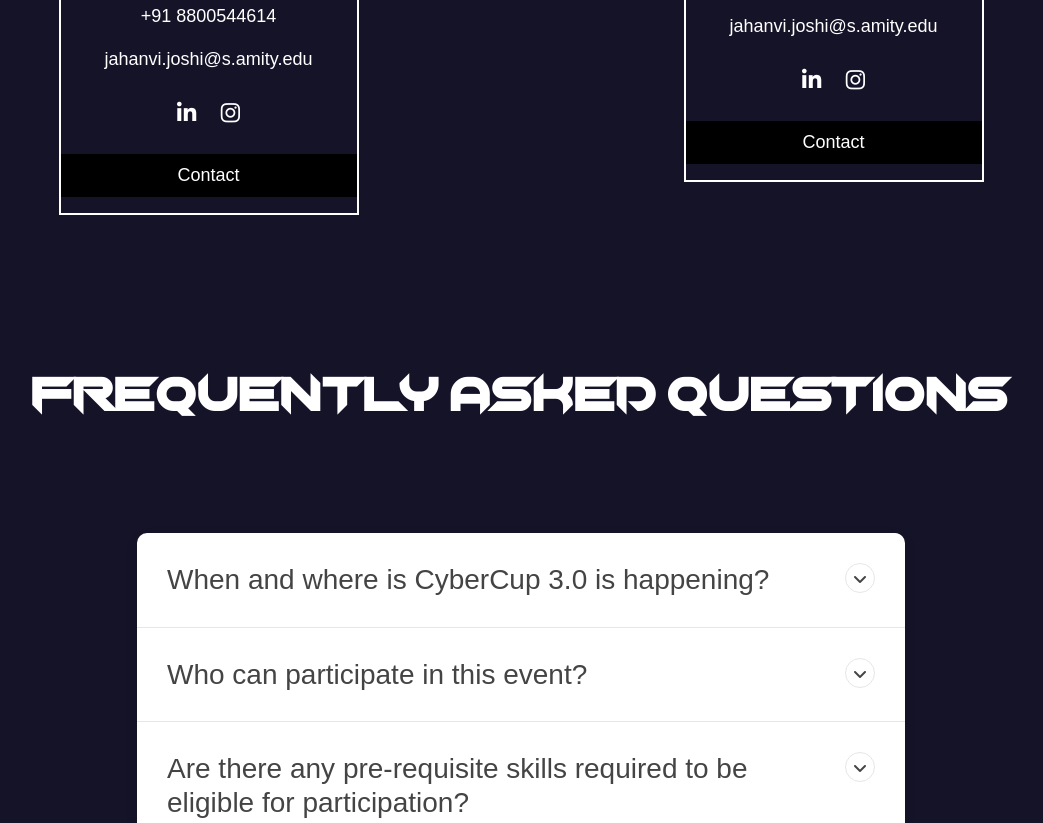
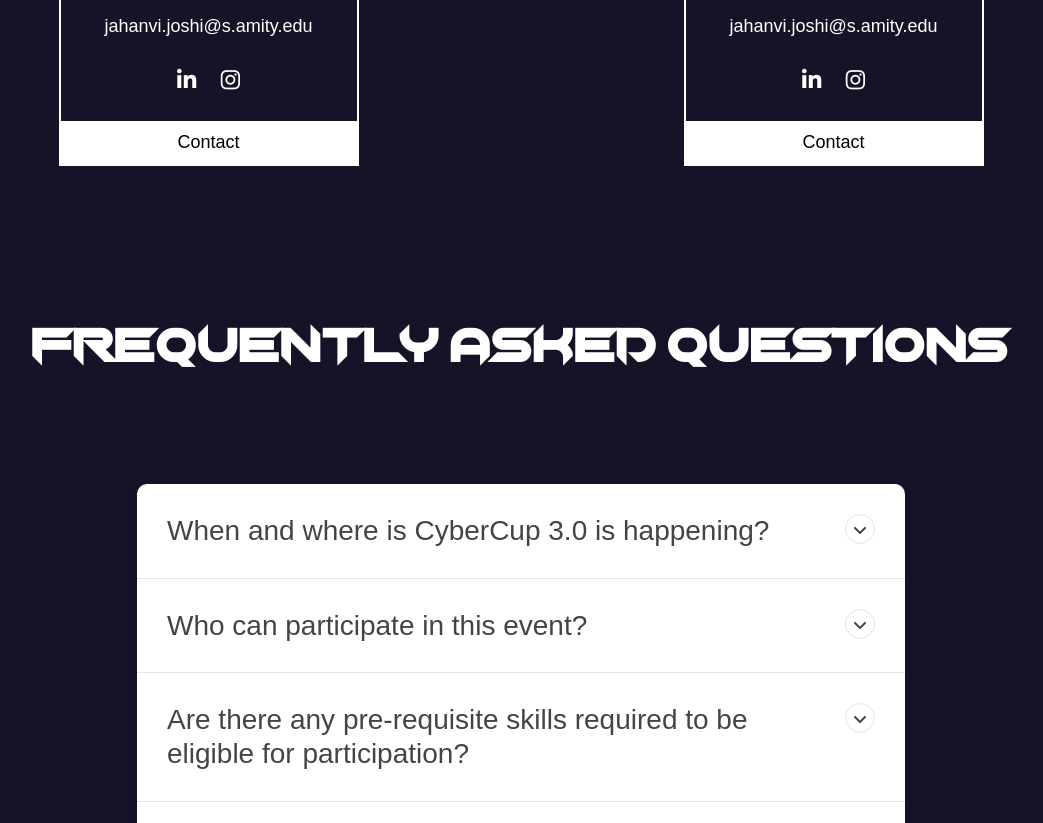
Before and after one commit to thisismevri/CyberCup3.0, a plain HTML site: page index.html in a window 1280 px wide. Shown: the part 8073-8896 px from the top of the page, without its empty margins (119-1162 px from the left). Drawn offline with nearby package versions, Linux system fonts and the light colour scheme; a web font is replaced by a local one.

Commit message:
filres updated

```diff
--- a/index.html
+++ b/index.html
@@ -414,7 +414,7 @@
 
 
                 </div>
-                <p><button class="contact">Contact</button></p>
+                <a href="https://www.linkedin.com/in/raghav-kumar-3b7722218/"><button class="contact">Contact</button></a>
               </div>
             </div>
             <div class="col-lg-6 col-md-12">
@@ -430,7 +430,7 @@
 
 
                 </div>
-                <p><button class="contact">Contact</button></p>
+                <a href="https://www.linkedin.com/in/raghav-kumar-3b7722218/"><button class="contact">Contact</button></a>
               </div>
             </div>
 
--- a/register.css
+++ b/register.css
@@ -1,6 +1,6 @@
 body{
     height: 100vh;
-    background-image: url("./images/12804207_5073414.jpg");
+    background-image: url("./CyberCup3.0/12804207_5073414.jpg");
     background-size: cover;
     -webkit-background-size: cover;
     -o-background-size: cover;
--- a/style.css
+++ b/style.css
@@ -163,8 +163,8 @@ a.no-hover:hover {
   outline: 0;
   display: inline-block;
   padding: 8px;
-  color: white;
-  background-color: #000;
+  color: black;
+  background-color: white;
   text-align: center;
   cursor: pointer;
   width: 100%;
--- a/themes.css
+++ b/themes.css
@@ -1,6 +1,6 @@
 body{
     height: 100vh;
-    background-image: url("./images/12980762_5096160.jpg");
+    background-image: url("./CyberCup3.0/12804207_5073414.jpg");
     background-size: cover;
     -webkit-background-size: cover;
     -o-background-size: cover;
```
Also changed, not shown: register.html (+3 -3 lines), themes.html (+3 -3 lines), CyberCup3.0/WhatsApp Image 2023-07-31 at 15.52.25.jpg.
